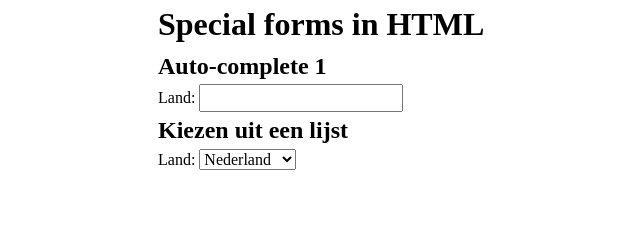
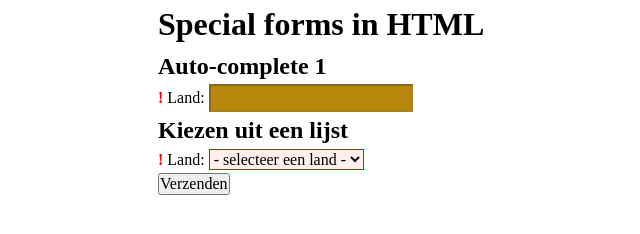
Before and after one commit to SyntraThomas/SpecialForms, a plain HTML site: page index.html in a window 1280 px wide. Shown: the whole page, without its empty margins (82-722 px from the left). Drawn offline with Linux system fonts and the light colour scheme.

Commit message:
pseudo-classes

```diff
--- a/css/style.css
+++ b/css/style.css
@@ -3,3 +3,22 @@ main
     max-width: 800px;
     margin: 0 auto;
 }
+
+*:disabled
+{
+    background-color: darkgoldenrod;
+}
+
+*:required
+{
+    border-color: red;
+    /* background-color: rgba(255,0,0, 0.1); */
+    background-color: rgb(255, 239, 239);
+}
+
+.form-group.required label::before
+{
+    content: "! ";
+    color: red;
+    font-weight: bold;
+}
--- a/index.html
+++ b/index.html
@@ -1,5 +1,6 @@
 <!DOCTYPE html>
 <html lang="en">
+
 <head>
     <meta charset="UTF-8">
     <meta name="viewport" content="width=device-width, initial-scale=1.0">
@@ -7,14 +8,15 @@
     <link rel="stylesheet" href="css/reset.css">
     <link rel="stylesheet" href="css/style.css">
 </head>
+
 <body>
     <main>
         <h1>Special forms in HTML</h1>
         <section>
             <h2>Auto-complete 1</h2>
-            <div class="form-group">
+            <div class="form-group required">
                 <label for="land">Land:</label>
-                <input type="text" name="land" id="land" list="landen">
+                <input type="text" name="land" id="land" list="landen" disabled>
                 <datalist id="landen">
                     <option value="NL">Nederland</option>
                     <option value="F">Frankrijk</option>
@@ -26,9 +28,11 @@
         </section>
         <section>
             <h2>Kiezen uit een lijst</h2>
-            <div class="form-group">
+            <form action="#">
+                <div class="form-group required">
                     <label for="landlijst">Land:</label>
-                <select name="landlijst" id="landlijst">
+                    <select name="landlijst" id="landlijst" required>
+                        <option value=""> - selecteer een land - </option>
                         <option value="NL">Nederland</option>
                         <option value="F">Frankrijk</option>
                         <option value="D">Duitsland</option>
@@ -36,7 +40,10 @@
                         <option value="B">Belgie</option>
                     </select>
                 </div>
+                <input type="submit" value="Verzenden">
+            </form>
         </section>
     </main>
 </body>
+
 </html>
```
Lines whose indentation alone changed are shown as unchanged.
